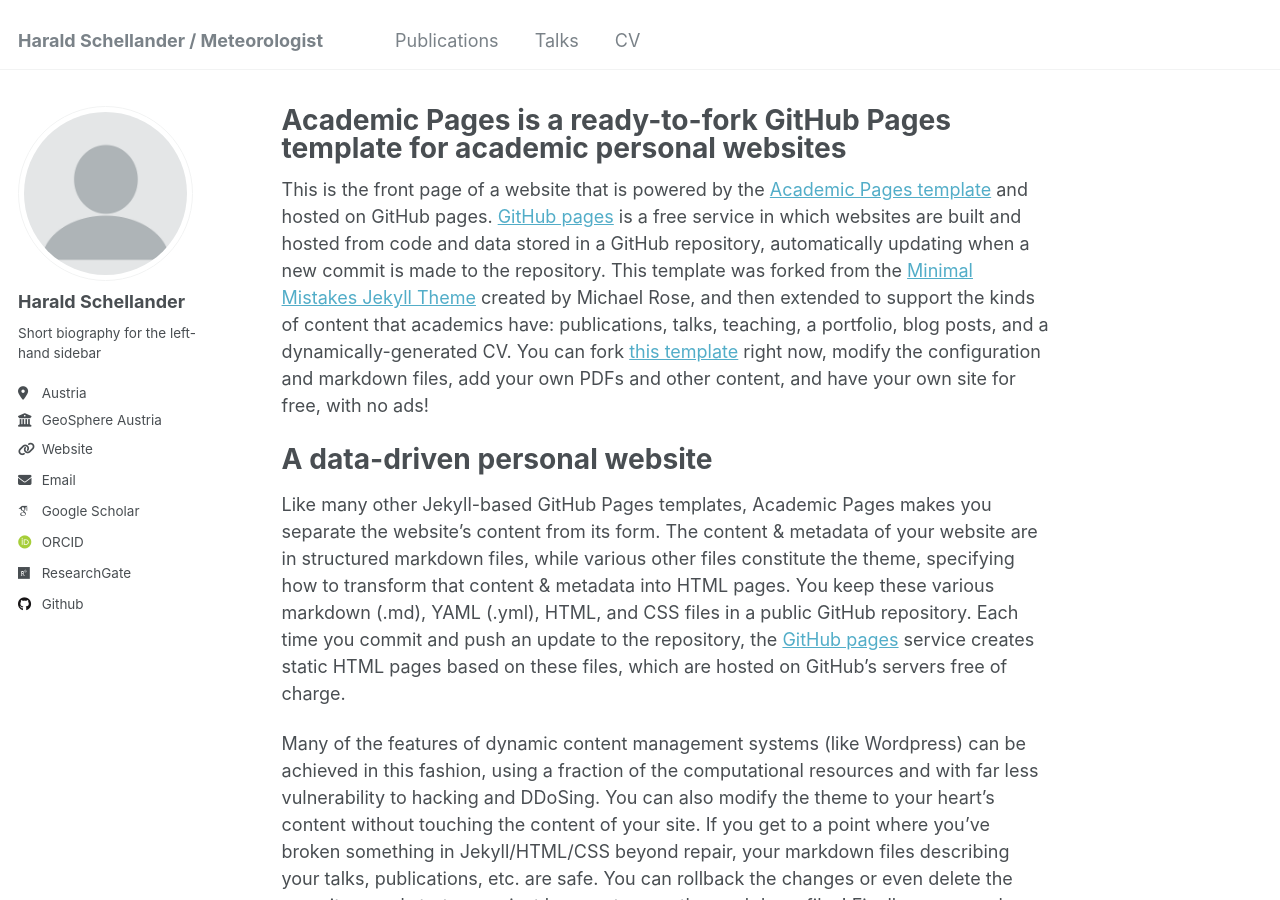
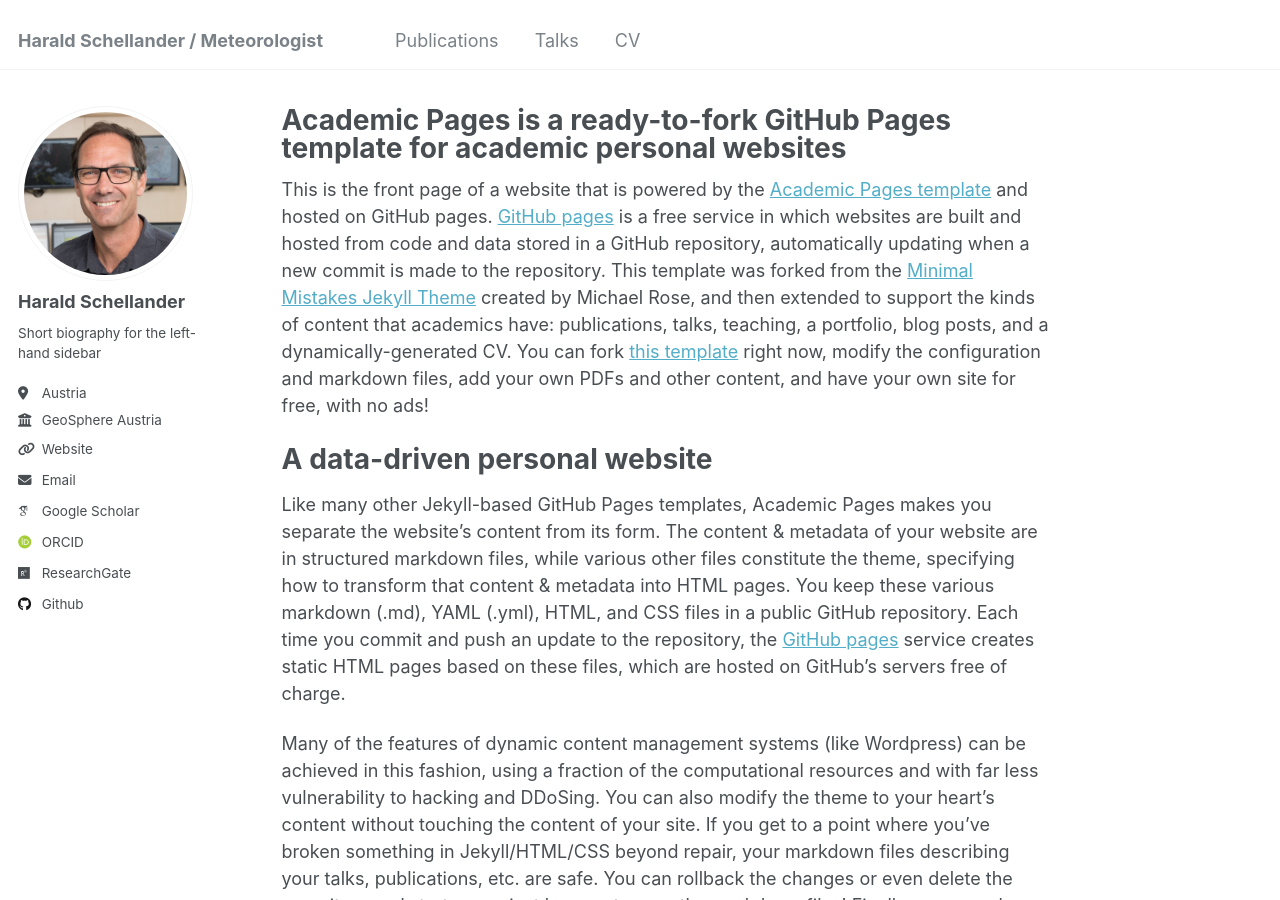
Before and after one commit to haraldschellander/haraldschellander.github.io, a Jekyll site: the page built from _pages/about.md, in a window 1280 px wide and 900 px high. Built offline with Jekyll 4.4.1, drawn with Linux system fonts in a browser that asks for light colours; some web fonts are replaced.

Commit message:
add portrait

```diff
--- a/_config.yml
+++ b/_config.yml
@@ -21,7 +21,7 @@ repository               : "academicpages/academicpages.github.io"
 #               Additional customization can be done by editing /_includes/author-profile.html
 author:
   # Biographic information
-  avatar           : "profile.png"
+  avatar           : "1697823138224.jpeg"
   name             : "Harald Schellander"
   pronouns         : # example: "she/her"
   bio              : "Short biography for the left-hand sidebar"
```
Also changed, not shown: images/1697823138224.jpeg (added).
